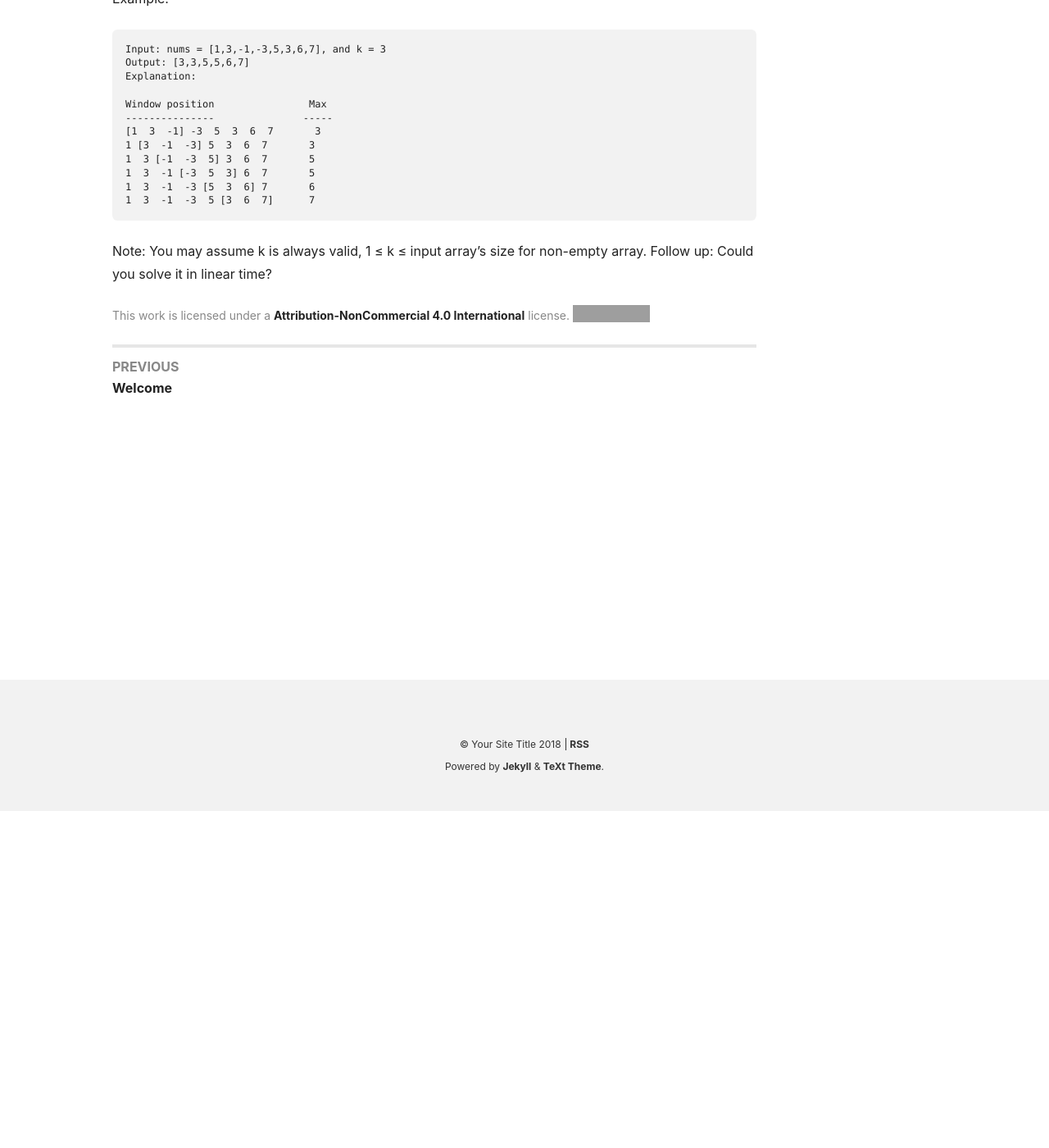
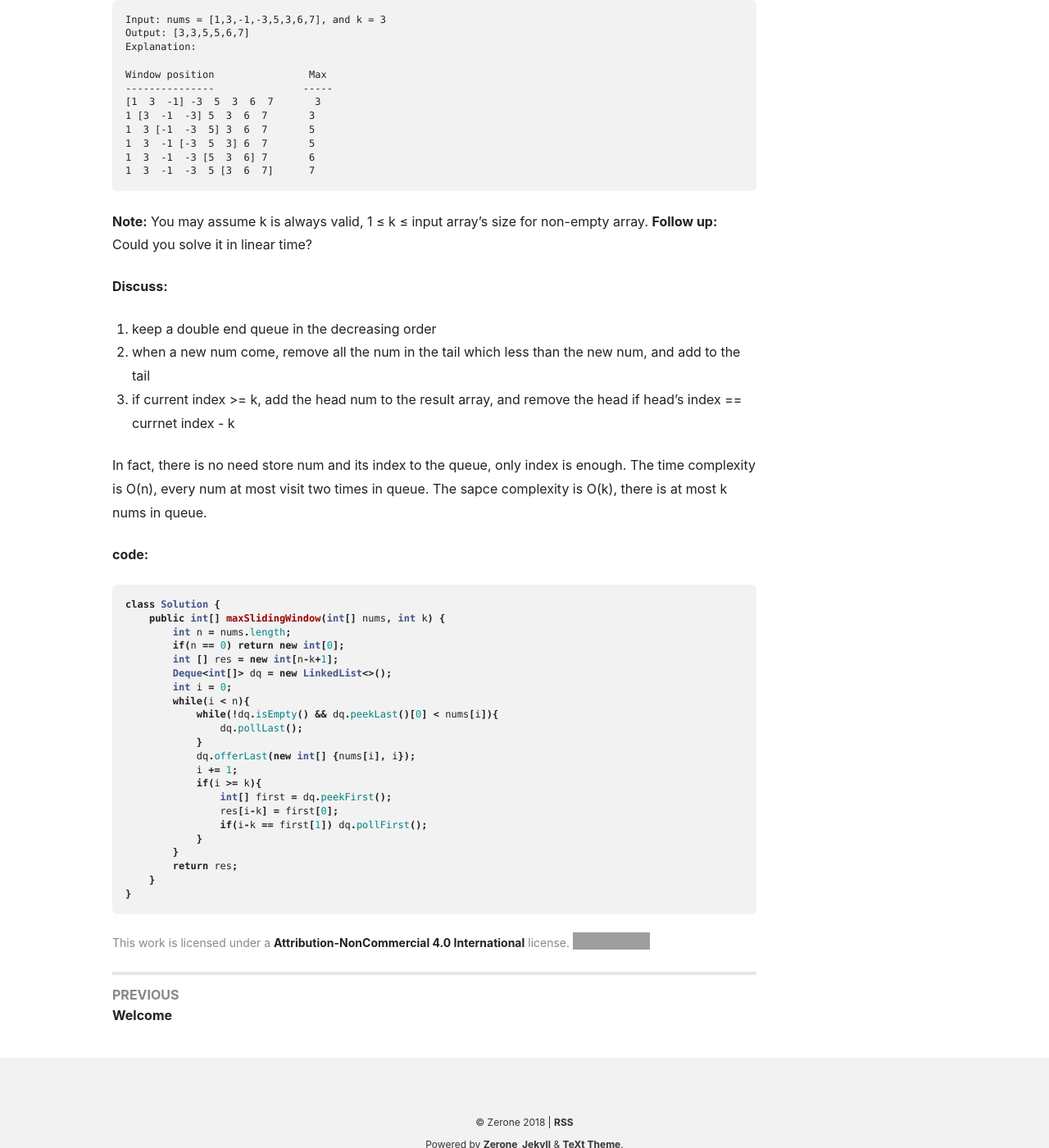
Before and after one commit to Zerone0101/Zerone0101.github.io, a Jekyll site: the page built from _posts/2018-07-01-leetcode239.md, in a window 1280 px wide and 1400 px high, scrolled down 411 px. Shown: the whole window at 82% size. Built offline with Jekyll 4.4.1, drawn with Linux system fonts in a browser that asks for light colours; nearby versions of some CDN libraries; some of the changed text lies outside the part shown; grey boxes are pictures that could not be loaded.

Commit message:
modify some config and make a first complete blog about leetcode

````diff
--- a/_config.yml
+++ b/_config.yml
@@ -19,7 +19,7 @@
 text_skin: default # "default" (default), "dark", "forest", "ocean", "chocolate", "orange"
 url     : # the base hostname & protocol for your site e.g. https://www.someone.com
 baseurl : # does not include hostname
-title   : Your Site Title
+title   : Zerone
 description: > # this means to ignore newlines until "Language & timezone"
   Your Site Description
 
--- a/_includes/footer.html
+++ b/_includes/footer.html
@@ -31,7 +31,7 @@
         <span class="site-info__copyright">© {{ site.title }} {{ site.data.locale.COPYRIGHT_DATES }}</span>
         <a class="site-info__rss" type="application/rss+xml" href="{{ _href }}">{{ _locale_nav_rss }}</a>
       </p>
-      <p>Powered by <a title="Jekyll is a simple, blog-aware, static site generator." href="http://jekyllrb.com/">Jekyll</a> & <a
+      <p>Powered by <a title="Jekyll is a simple, blog-aware, static site generator." href="http://jekyllrb.com/">Zerone_Jekyll</a> & <a
         title="TeXt is a succinct theme for blogging." href="https://github.com/kitian616/jekyll-TeXt-theme">TeXt Theme</a>.
       </p>
     </footer>
--- a/_posts/2018-07-01-leetcode239.md
+++ b/_posts/2018-07-01-leetcode239.md
@@ -21,7 +20,42 @@ Example:
     1  3  -1  -3 [5  3  6] 7       6
     1  3  -1  -3  5 [3  6  7]      7
 
-Note:
-You may assume k is always valid, 1 ≤ k ≤ input array's size for non-empty array.
-Follow up:
+**Note:**
+    You may assume k is always valid, 1 ≤ k ≤ input array's size for non-empty array.
+**Follow up:**
 Could you solve it in linear time?
+
+**Discuss:**
+1. keep a double end queue in the decreasing order
+2. when a new num come, remove all the num in the tail which less than the new num, and add to the tail
+3. if current index >= k, add the head num to the result array, and remove the head if head's index == currnet index - k
+
+In fact, there is no need store  num and its index to the queue, only index is enough.
+The time complexity is O(n), every num at most visit two times in queue.
+The sapce complexity is O(k), there is at most k nums in queue.
+
+**code:**
+```java
+class Solution {
+    public int[] maxSlidingWindow(int[] nums, int k) {
+        int n = nums.length;
+        if(n == 0) return new int[0];
+        int [] res = new int[n-k+1];
+        Deque<int[]> dq = new LinkedList<>();
+        int i = 0;
+        while(i < n){
+            while(!dq.isEmpty() && dq.peekLast()[0] < nums[i]){
+                dq.pollLast();
+            }
+            dq.offerLast(new int[] {nums[i], i});
+            i += 1;
+            if(i >= k){
+                int[] first = dq.peekFirst();
+                res[i-k] = first[0];
+                if(i-k == first[1]) dq.pollFirst();
+            }
+        }
+        return res;
+    }
+}
+```
````
Also changed, not shown: other parts of _posts/2018-07-01-leetcode239.md (+3 -4 lines), _posts/leetcode239SlidingWindowMaximum.md (deleted, +0 -27 lines), 1 other file.
